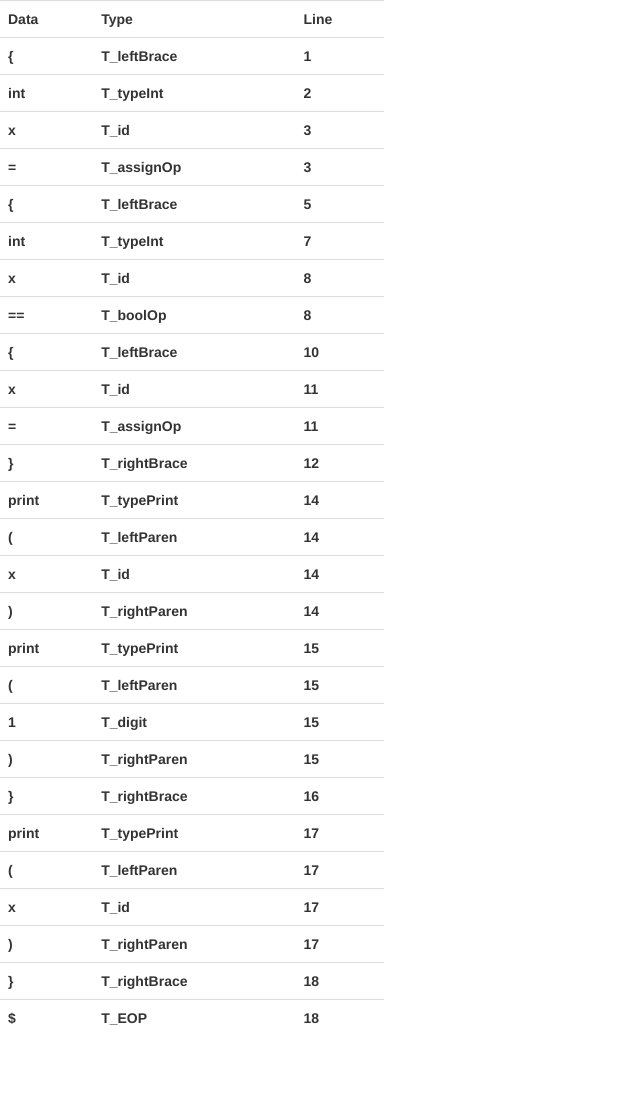
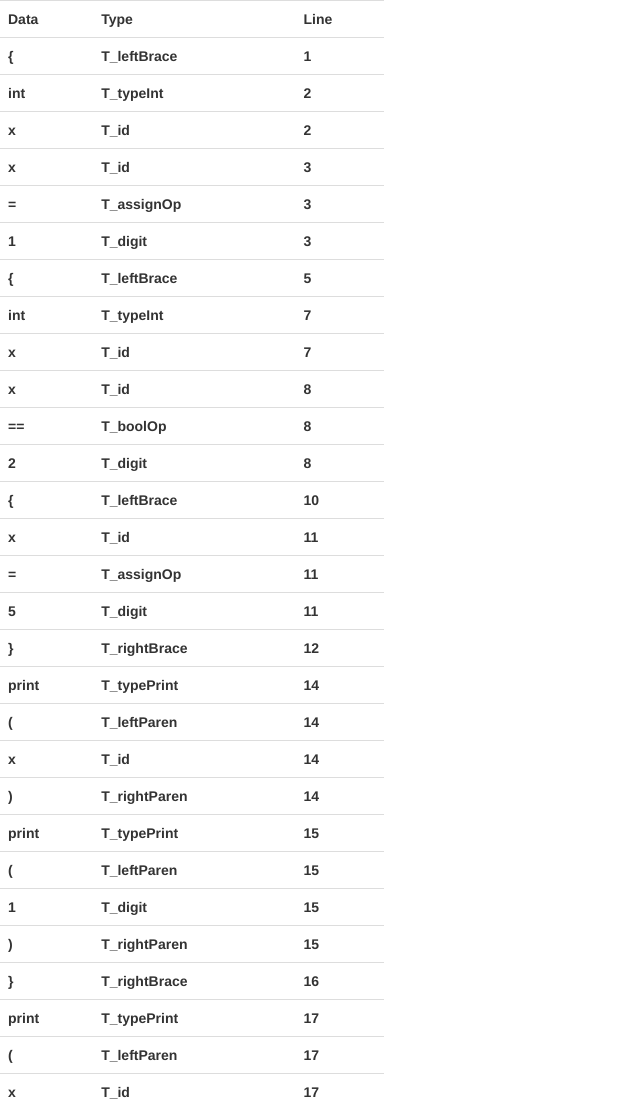
Before and after one commit to Scott123180/Compiler, a plain HTML site: page project/lexer.html in a window 1280 px wide. Shown: the top 1100 px of the page, without its empty margins (0-640 px from the left). Before the commit the page ends 1056 px from the top, so only its background shows below. Drawn offline with Linux system fonts and the light colour scheme.

```diff
--- a/project/lexer.html
+++ b/project/lexer.html
@@ -23,11 +23,21 @@
 <tr>
 <th>x</th>
 <th>T_id</th>
+<th>2</th>
+</tr>
+<tr>
+<th>x</th>
+<th>T_id</th>
 <th>3</th>
 </tr>
 <tr>
 <th>=</th>
 <th>T_assignOp</th>
+<th>3</th>
+</tr>
+<tr>
+<th>1</th>
+<th>T_digit</th>
 <th>3</th>
 </tr>
 <tr>
@@ -43,11 +53,21 @@
 <tr>
 <th>x</th>
 <th>T_id</th>
+<th>7</th>
+</tr>
+<tr>
+<th>x</th>
+<th>T_id</th>
 <th>8</th>
 </tr>
 <tr>
 <th>==</th>
 <th>T_boolOp</th>
+<th>8</th>
+</tr>
+<tr>
+<th>2</th>
+<th>T_digit</th>
 <th>8</th>
 </tr>
 <tr>
@@ -63,6 +83,11 @@
 <tr>
 <th>=</th>
 <th>T_assignOp</th>
+<th>11</th>
+</tr>
+<tr>
+<th>5</th>
+<th>T_digit</th>
 <th>11</th>
 </tr>
 <tr>
```
Also changed, not shown: 2 other files.
